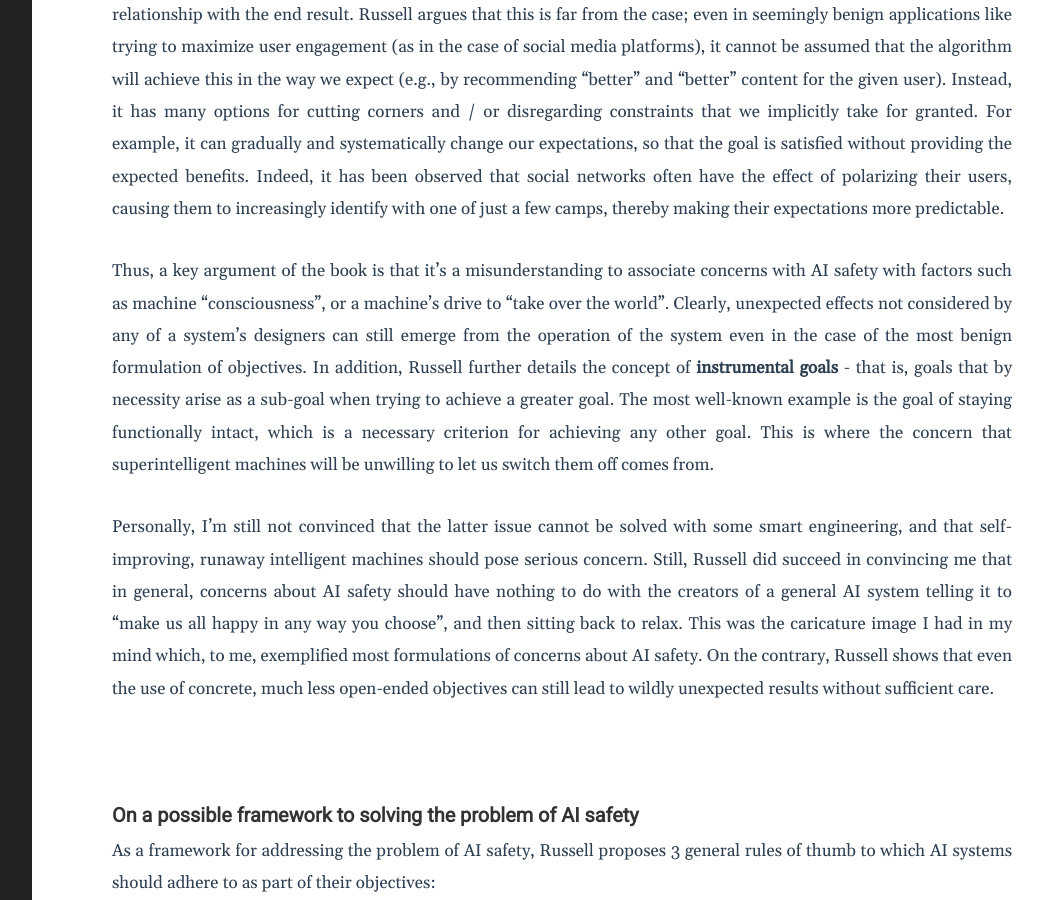
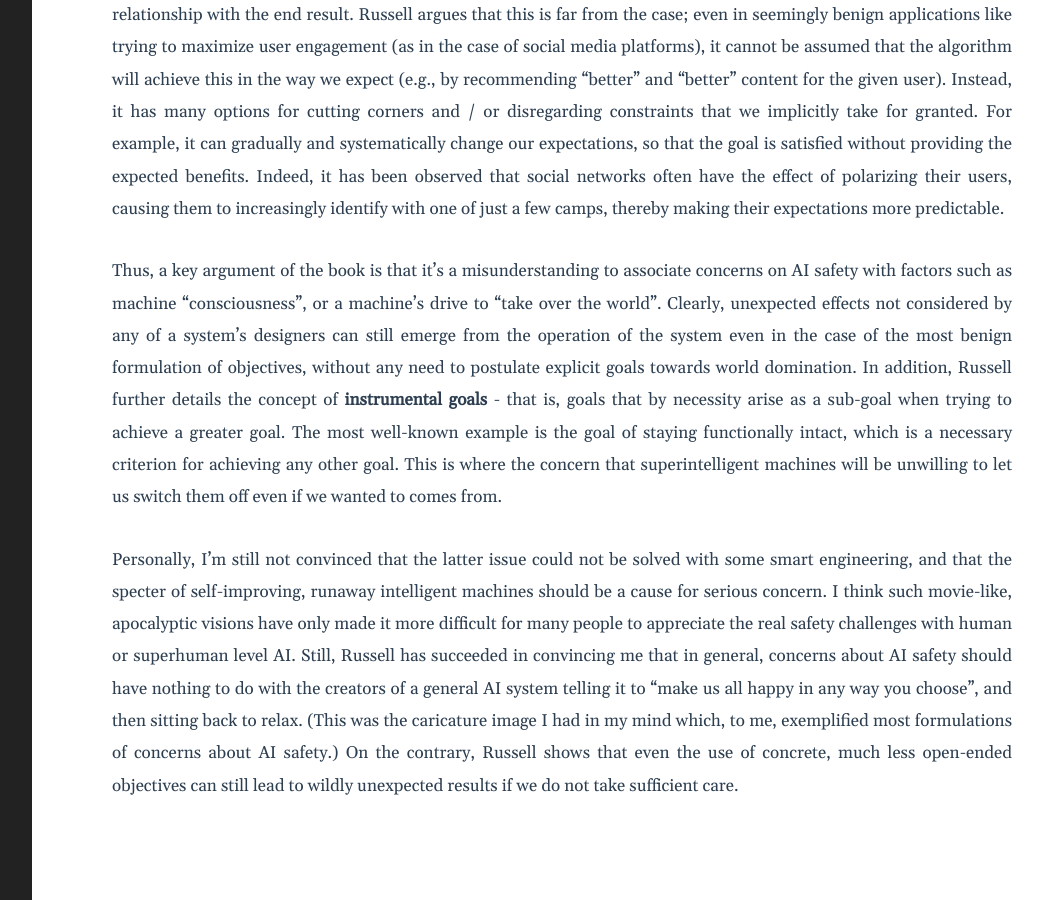
Before and after one commit to csapoadam/adamsfusions, a Jekyll site: the page built from docs/_posts/2022-12-28-humancompatiblesrussell.markdown, in a window 1280 px wide and 900 px high, scrolled down 2336 px. Shown: the whole window, without its empty margins (188-1232 px from the left). Built offline with Jekyll 4.4.1, drawn with Linux system fonts in a browser that asks for light colours; formulas are drawn with MathJax 3.

Commit message:
more refactor

```diff
--- a/docs/_posts/2022-12-28-humancompatiblesrussell.markdown
+++ b/docs/_posts/2022-12-28-humancompatiblesrussell.markdown
@@ -38,9 +38,9 @@ In connection with this standard model, the book aims to disperse two key misund
 
 The second misunderstanding is that the way in which the objective is formulated will in general be in a clear relationship with the end result. Russell argues that this is far from the case; even in seemingly benign applications like trying to maximize user engagement (as in the case of social media platforms), it cannot be assumed that the algorithm will achieve this in the way we expect (e.g., by recommending "better" and "better" content for the given user). Instead, it has many options for cutting corners and / or disregarding constraints that we implicitly take for granted. For example, it can gradually and systematically change our expectations, so that the goal is satisfied without providing the expected benefits. Indeed, it has been observed that social networks often have the effect of polarizing their users, causing them to increasingly identify with one of just a few camps, thereby making their expectations more predictable.
 
-Thus, a key argument of the book is that it's a misunderstanding to associate concerns with AI safety with factors such as machine "consciousness", or a machine's drive to "take over the world". Clearly, unexpected effects not considered by any of a system's designers can still emerge from the operation of the system even in the case of the most benign formulation of objectives. In addition, Russell further details the concept of **instrumental goals** - that is, goals that by necessity arise as a sub-goal when trying to achieve a greater goal. The most well-known example is the goal of staying functionally intact, which is a necessary criterion for achieving any other goal. This is where the concern that superintelligent machines will be unwilling to let us switch them off comes from.
+Thus, a key argument of the book is that it's a misunderstanding to associate concerns on AI safety with factors such as machine "consciousness", or a machine's drive to "take over the world". Clearly, unexpected effects not considered by any of a system's designers can still emerge from the operation of the system even in the case of the most benign formulation of objectives, without any need to postulate explicit goals towards world domination. In addition, Russell further details the concept of **instrumental goals** - that is, goals that by necessity arise as a sub-goal when trying to achieve a greater goal. The most well-known example is the goal of staying functionally intact, which is a necessary criterion for achieving any other goal. This is where the concern that superintelligent machines will be unwilling to let us switch them off even if we wanted to comes from.
 
-Personally, I'm still not convinced that the latter issue cannot be solved with some smart engineering, and that self-improving, runaway intelligent machines should pose serious concern. Still, Russell did succeed in convincing me that in general, concerns about AI safety should have nothing to do with the creators of a general AI system telling it to "make us all happy in any way you choose", and then sitting back to relax. This was the caricature image I had in my mind which, to me, exemplified most formulations of concerns about AI safety. On the contrary, Russell shows that even the use of concrete, much less open-ended objectives can still lead to wildly unexpected results without sufficient care.
+Personally, I'm still not convinced that the latter issue could not be solved with some smart engineering, and that the specter of self-improving, runaway intelligent machines should be a cause for serious concern. I think such movie-like, apocalyptic visions have only made it more difficult for many people to appreciate the real safety challenges with human or superhuman level AI. Still, Russell has succeeded in convincing me that in general, concerns about AI safety should have nothing to do with the creators of a general AI system telling it to "make us all happy in any way you choose", and then sitting back to relax. (This was the caricature image I had in my mind which, to me, exemplified most formulations of concerns about AI safety.) On the contrary, Russell shows that even the use of concrete, much less open-ended objectives can still lead to wildly unexpected results if we do not take sufficient care.
 
 &nbsp;
 
```
